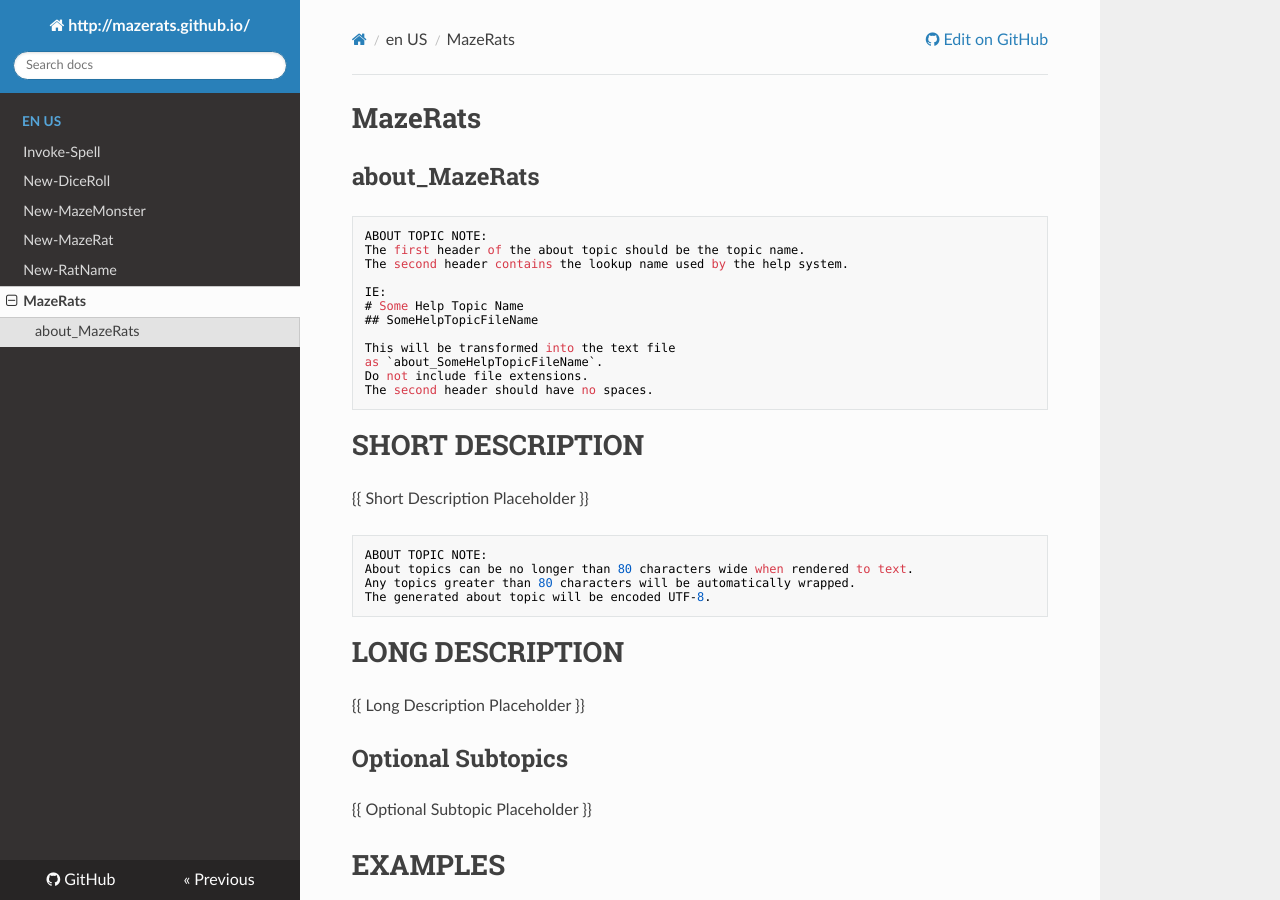
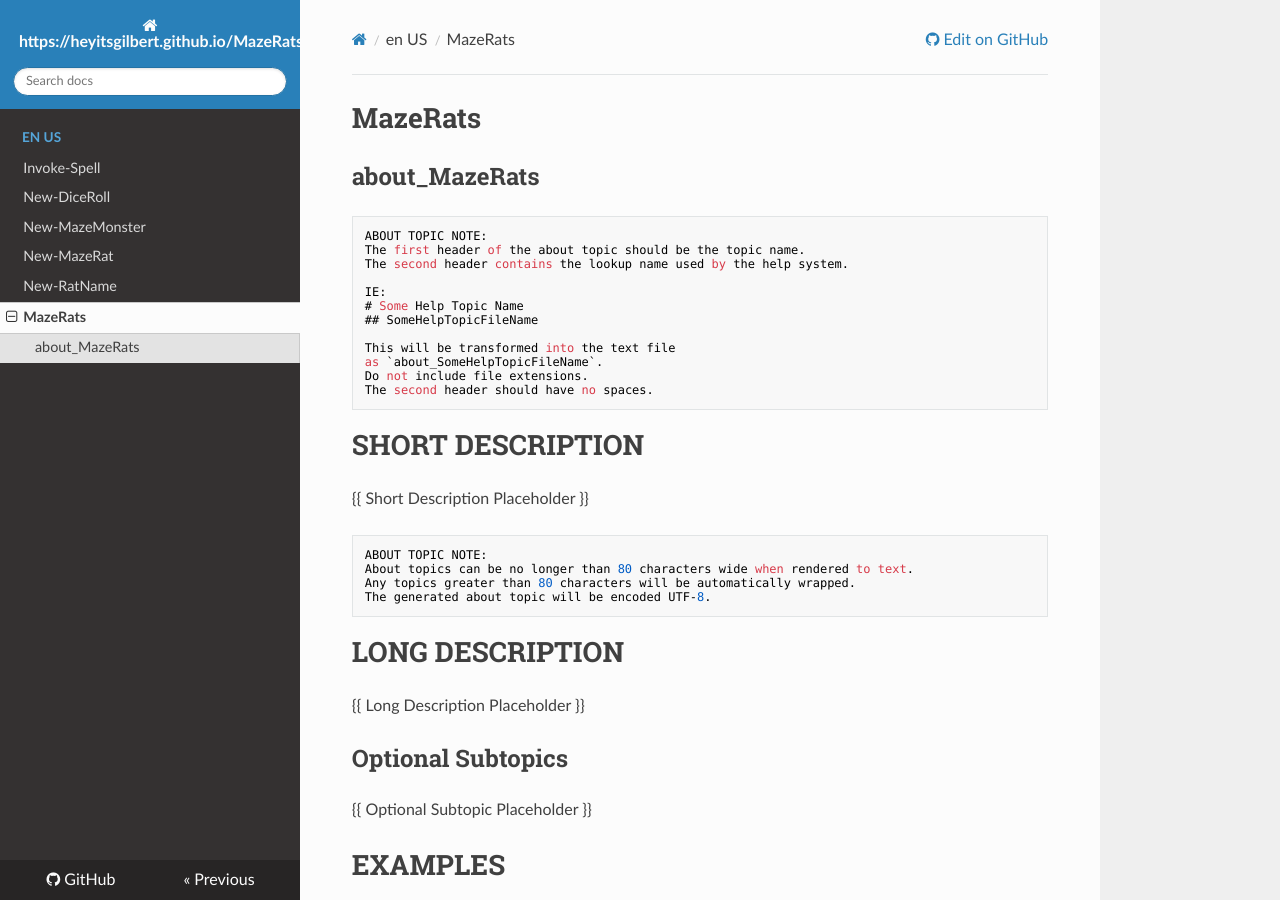
Before and after one commit to HeyItsGilbert/MazeRats, an MkDocs documentation site: the page built from docs/en-US/about_MazeRats.help.md, in a window 1280 px wide and 900 px high. Built offline with MkDocs 1.6.1, drawn with Linux system fonts in a browser that asks for light colours; nearby versions of some CDN libraries; some of the changed lines change nothing that is shown.

Commit message:
Change site_name on mkdocs

```diff
--- a/mkdocs.yml
+++ b/mkdocs.yml
@@ -1,3 +1,3 @@
-site_name: http://mazerats.github.io/
+site_name: https://heyitsgilbert.github.io/MazeRats/
 repo_url: https://github.com/HeyItsGilbert/MazeRats
 theme: readthedocs
```
